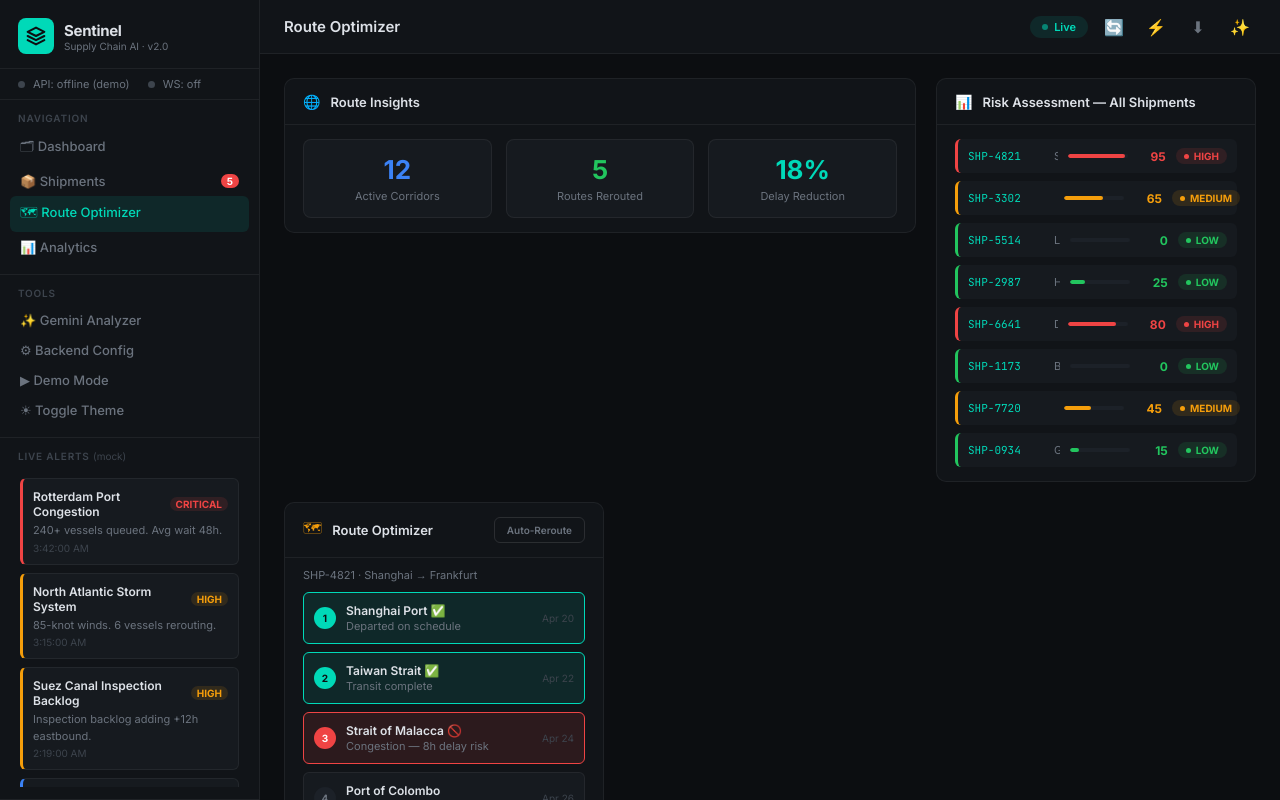
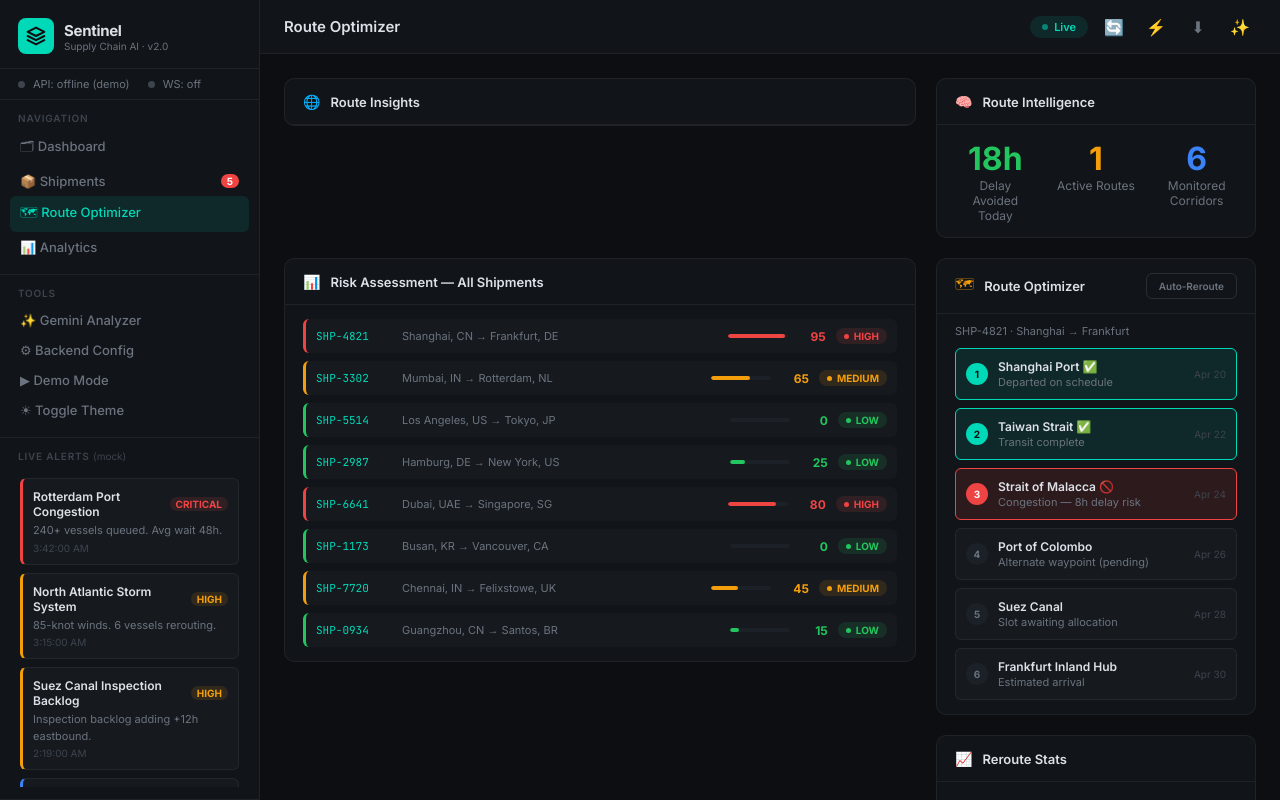
Before and after one commit to MiguelOHara17/Sentinel-Supply-Chain, a website: page index.html in a window 1280 px wide. Both pictures are taken after a click on the button "🗺 Route Optimizer". Drawn offline with nearby package versions, Linux system fonts and the light colour scheme; no server answers.

Commit message:
Update index.html

```diff
--- a/index.html
+++ b/index.html
@@ -328,24 +328,30 @@ tbody td{padding:10px 14px;font-size:12px}
     <span class="ct">Route Insights</span>
   </div>
 
-  <div class="cb" style="display:grid;grid-template-columns:repeat(3,1fr);gap:14px">
+</div> <!-- END of mgrid -->
 
-    <!-- Corridors -->
-    <div style="background:var(--surf2);border:1px solid var(--bdr);border-radius:8px;padding:14px;text-align:center">
-      <div style="font-size:26px;font-weight:700;color:var(--blu)" id="ri-corridors">12</div>
-      <div style="font-size:11px;color:var(--muted);margin-top:4px">Active Corridors</div>
+<!-- ADD THIS BELOW -->
+<div class="card">
+  <div class="ch">
+    <span>🧠</span>
+    <span class="ct">Route Intelligence</span>
+  </div>
+
+  <div class="cb" style="display:grid;grid-template-columns:repeat(3,1fr);gap:20px">
+
+    <div style="text-align:center">
+      <div style="font-size:32px;font-weight:700;color:var(--grn)">18h</div>
+      <div style="font-size:12px;color:var(--muted)">Delay Avoided Today</div>
     </div>
 
-    <!-- Routes Rerouted -->
-    <div style="background:var(--surf2);border:1px solid var(--bdr);border-radius:8px;padding:14px;text-align:center">
-      <div style="font-size:26px;font-weight:700;color:var(--grn)" id="ri-routes">5</div>
-      <div style="font-size:11px;color:var(--muted);margin-top:4px">Routes Rerouted</div>
+    <div style="text-align:center">
+      <div style="font-size:32px;font-weight:700;color:var(--ylw)">1</div>
+      <div style="font-size:12px;color:var(--muted)">Active Routes</div>
     </div>
 
-    <!-- Avg Delay Saved -->
-    <div style="background:var(--surf2);border:1px solid var(--bdr);border-radius:8px;padding:14px;text-align:center">
-      <div style="font-size:26px;font-weight:700;color:var(--pri)" id="ri-delay">18%</div>
-      <div style="font-size:11px;color:var(--muted);margin-top:4px">Delay Reduction</div>
+    <div style="text-align:center">
+      <div style="font-size:32px;font-weight:700;color:var(--blu)">6</div>
+      <div style="font-size:12px;color:var(--muted)">Monitored Corridors</div>
     </div>
 
   </div>
```
